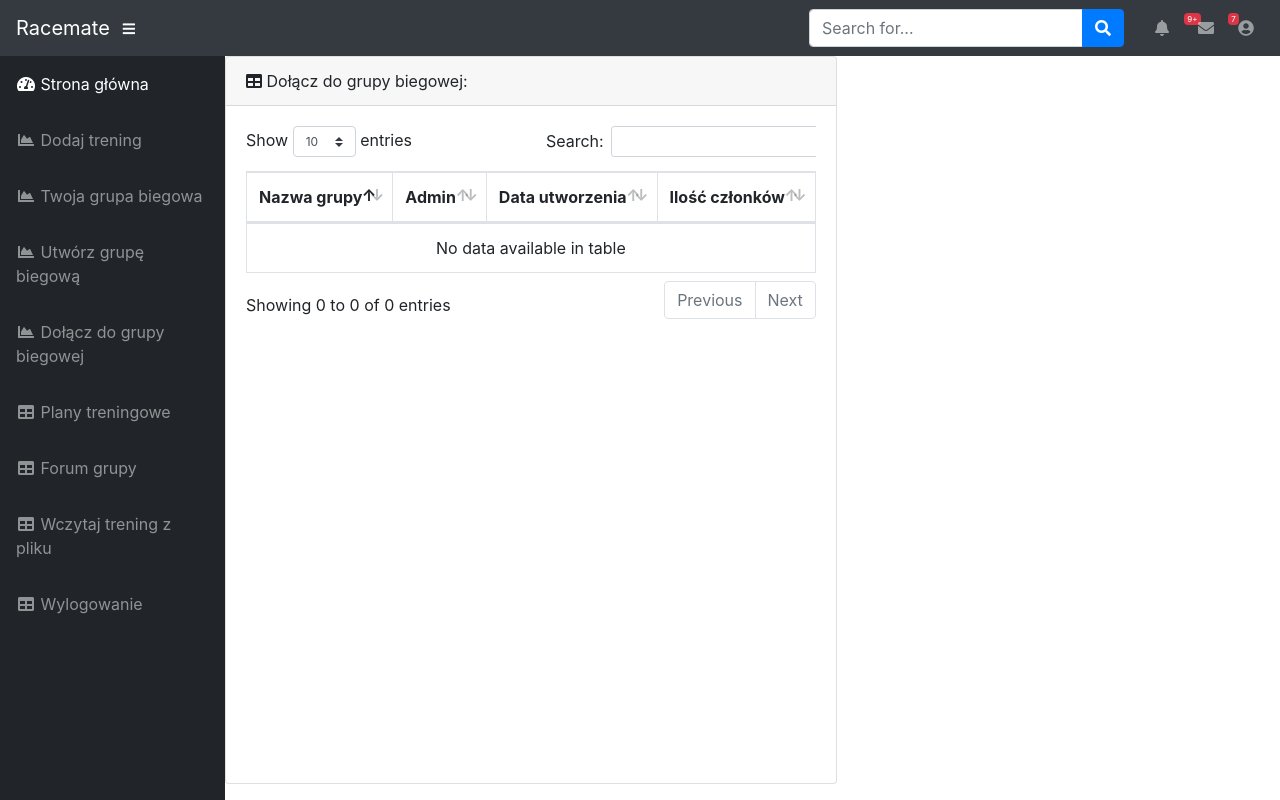
After one commit to przemyslawkulak/Racemate-aplikacja-biegowa, a Django app: page /joingroup/ in a window 1280 px wide. The commit adds this page. Run offline with Django 3.2, Linux system fonts and the light colour scheme; the visitor is signed in with stand-in values (Sample User, id 1); data that the repository does not hold is empty; some libraries are stand-ins or nearby versions.

Commit message:
Join and Confirm member to group

```diff
--- a/Racemate/Racemate/urls.py
+++ b/Racemate/Racemate/urls.py
@@ -20,7 +20,7 @@ from racemate.views import (Index, LogoutView, LoginView, LandingView, RunningGr
                             AddTrainingView, SendMessageView, LandingGeneratorView, MessangerView, AddTreningView,
                             TreningPlanWhiteView, LoadTreningView, PlanChoiceView, TreningPlan18weeksView,
                             DeleteTrainingView, RegisterView, customhandler404, customhandler500, PastTrainingDelete,
-                            CreateGroupView, ShowGroupsView)
+                            CreateGroupView, ShowGroupsView, JoinGroupView, JoinConfirmView, AdminConfirmView)
 
 handler404 = customhandler404
 handler500 = customhandler500
@@ -47,5 +47,8 @@ urlpatterns = [
     re_path(r'^(?P<pk>\d+)/delete/$', PastTrainingDelete.as_view(), name='delete'),
     path('creategroup/', CreateGroupView.as_view(), name='create-group'),
     path('showgroups/', ShowGroupsView.as_view(), name='show-groups'),
+    path('joingroup/', JoinGroupView.as_view(), name='join-group'),
+    re_path(r'joingroupconfirm/(?P<id>(\d)+)/$', JoinConfirmView.as_view(), name='join-group-confirm'),
+    re_path(r'adminconfirm/(?P<id>(\d)+)/(?P<sender>(\d)+)$', AdminConfirmView.as_view(), name='adminconfirm'),
 
 ]
--- a/Racemate/racemate/models.py
+++ b/Racemate/racemate/models.py
@@ -22,7 +22,7 @@ class MyUser(AbstractUser):
     efficiency = models.IntegerField(null=True)
 
     def __str__(self):
-        return f'{self.username} {self.email} '
+        return f'{self.id} {self.username} {self.email} '
 
 
 class RunningGroup(models.Model):
@@ -32,7 +32,7 @@ class RunningGroup(models.Model):
     admins = models.ManyToManyField(MyUser, related_name='admins')
 
     def __str__(self):
-        return f'{self.name} {self.members}'
+        return f'{self.name} {self.admins.name} {self.members}'
 
 
 class TrainingElement(models.Model):
--- a/Racemate/racemate/templates/racemate/index.html
+++ b/Racemate/racemate/templates/racemate/index.html
@@ -114,6 +114,11 @@
             <i class="fas fa-fw fa-chart-area"></i>
             <span>Utwórz grupę biegową</span></a>
         </li>
+          <li class="nav-item">
+          <a class="nav-link" href="{% url 'join-group'%}">
+            <i class="fas fa-fw fa-chart-area"></i>
+            <span>Dołącz do grupy biegowej</span></a>
+        </li>
         <li class="nav-item">
           <a class="nav-link" href="{% url 'planchoice' %}">
             <i class="fas fa-fw fa-table"></i>
--- /dev/null
+++ b/Racemate/racemate/templates/racemate/joingroup.html
@@ -0,0 +1,44 @@
+{% extends "racemate/index.html" %}
+{% block content %}
+<div class="card mb-3">
+
+            <div class="card-header">
+              <i class="fas fa-table"></i>
+
+             Dołącz do grupy biegowej:
+
+            </div>
+            <div class="card-body">
+              <div class="table-responsive">
+                <table class="table table-bordered" id="dataTable" width="100%" cellspacing="0">
+                  <thead>
+                    <tr>
+
+                      <th>Nazwa grupy</th>
+                      <th>Admin</th>
+                      <th>Data utworzenia</th>
+                        <th>Ilość członków</th>
+
+                    </tr>
+                  </thead>
+                <tbody>
+
+
+                    {% for i in groups %}
+                    <tr>
+
+                        <td><a href="{% url 'join-group-confirm' id=i.id %}"><button name = 'join' type="submit">{{i.name}}</button></a></td>
+                      <td>{{i.admins}}</td>
+                      <td>{{i.date}}</td>
+                        <td>{{i.members}}</td>
+                    {% endfor%}
+                    </tr>
+
+                </tbody>
+
+                </table>
+              </div>
+            </div>
+</div>
+
+{% endblock content %}
--- a/Racemate/racemate/views.py
+++ b/Racemate/racemate/views.py
@@ -127,6 +127,44 @@ class RunningGroupView(LoginRequiredMixin, View):
         return render(request, 'racemate/running-group.html', {'user': user, "group": group})
 
 
+class JoinGroupView(LoginRequiredMixin, View):
+    def get(self, request):
+        groups = []
+        admin = []
+        group = RunningGroup.objects.all().exclude(members=request.user)
+        print(groups)
+        for i in group:
+            admins = MyUser.objects.filter(admins=i)
+            for j in admins:
+                admin = j.username
+
+            m = len(MyUser.objects.filter(members=i))
+            groups.append({"name": i.name, "admins": admin, "members": m, "date": i.date, "id": i.id})
+        return render(request, 'racemate/joingroup.html', {"groups": groups})
+
+    # def post(self, request):
+    #
+    #     return pass
+
+
+class JoinConfirmView(LoginRequiredMixin, View):
+    def get(self, request, id):
+        group = RunningGroup.objects.get(id=id)
+        admins = MyUser.objects.filter(admins=group)
+        for i in admins:
+            Message.objects.create(content=f"Prośba o przyjęcie do grupy '{group.name}' ", sender=request.user, to=i,
+                                   groupjoin=group)
+        return redirect('running-group', id=id)
+
+
+class AdminConfirmView(LoginRequiredMixin, View):
+    def get(self, request, id, sender):
+        g = RunningGroup.objects.get(id=id)
+        m = MyUser.objects.get(id=sender)
+        g.members.add(m)
+        return redirect('running-group', id=id)
+
+
 class MemberView(LoginRequiredMixin, View):
     def get(self, request, id):
         member = MyUser.objects.get(id=id)
@@ -223,11 +261,11 @@ class LandingGeneratorView(LoginRequiredMixin, View):
         else:
             return redirect('landing-page')
 
+    # class CreateGroupView(LoginRequiredMixin, CreateView):
+    #     fields = ['name']
+    #     model = RunningGroup
+    #     success_url = reverse_lazy('landing-page')
 
-# class CreateGroupView(LoginRequiredMixin, CreateView):
-#     fields = ['name']
-#     model = RunningGroup
-#     success_url = reverse_lazy('landing-page')
 
 class CreateGroupView(LoginRequiredMixin, View):
     def get(self, request):
@@ -380,12 +418,13 @@ class TreningPlanWhiteView(LoginRequiredMixin, View):
 
         return render(request, "racemate/showtrening.html", {"tr": plan, "dict": dicts})
 
+    #
+    # def createtraning(type, time, efficiency):
+    #     speed = round(1 / TABLES[efficiency - 30][type + 6] * 3600, 2)
+    #     distance = round(time * speed / 60, 2)
+    #     return None
 
-#
-# def createtraning(type, time, efficiency):
-#     speed = round(1 / TABLES[efficiency - 30][type + 6] * 3600, 2)
-#     distance = round(time * speed / 60, 2)
-#     return None
+
 class LoadTreningView(LoginRequiredMixin, View):
     def get(self, request):
         return render(request, "racemate/load.html")
```
Also changed, not shown: Racemate/racemate/templates/racemate/messanger.html (+6 -1 lines).
